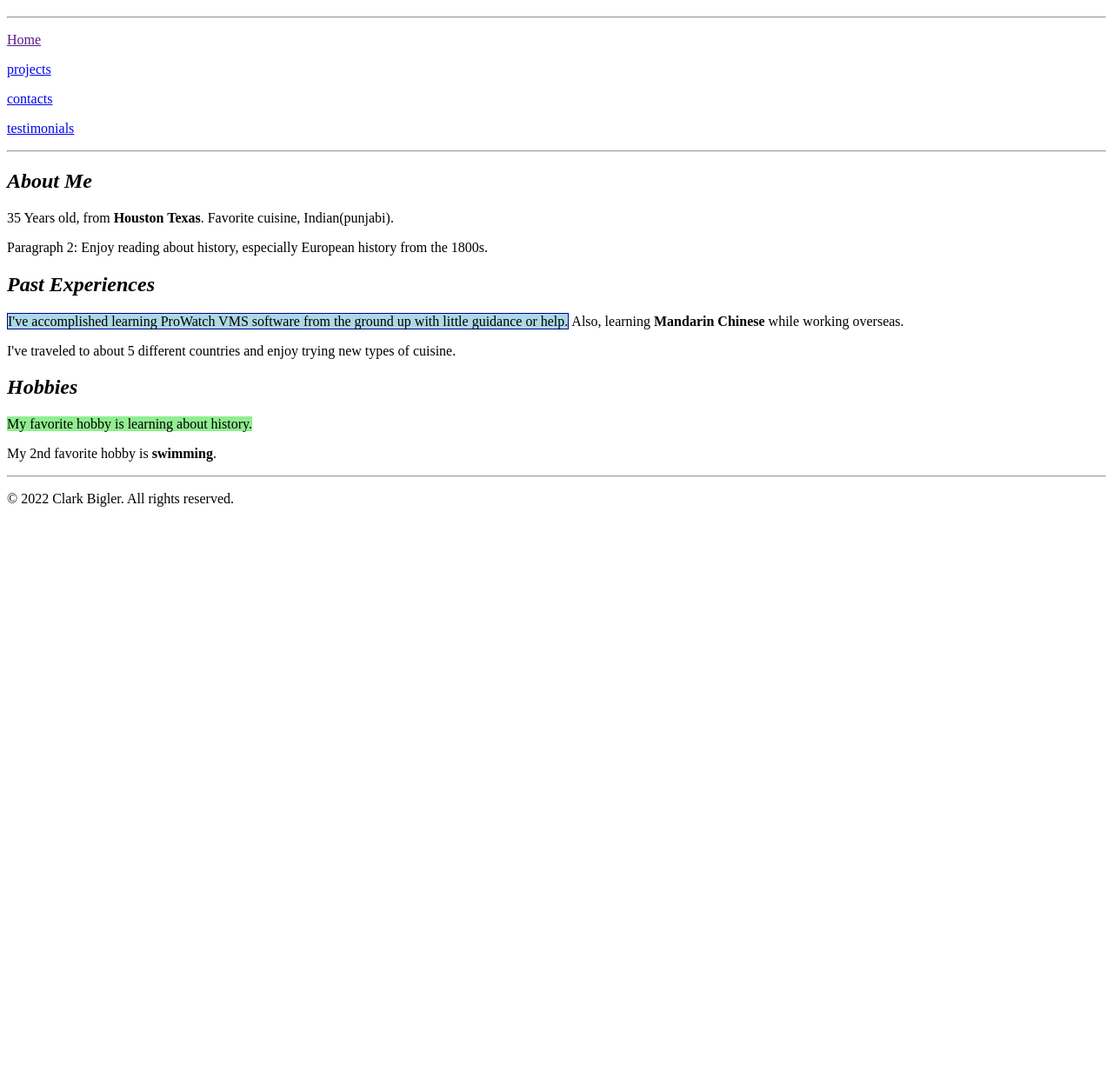
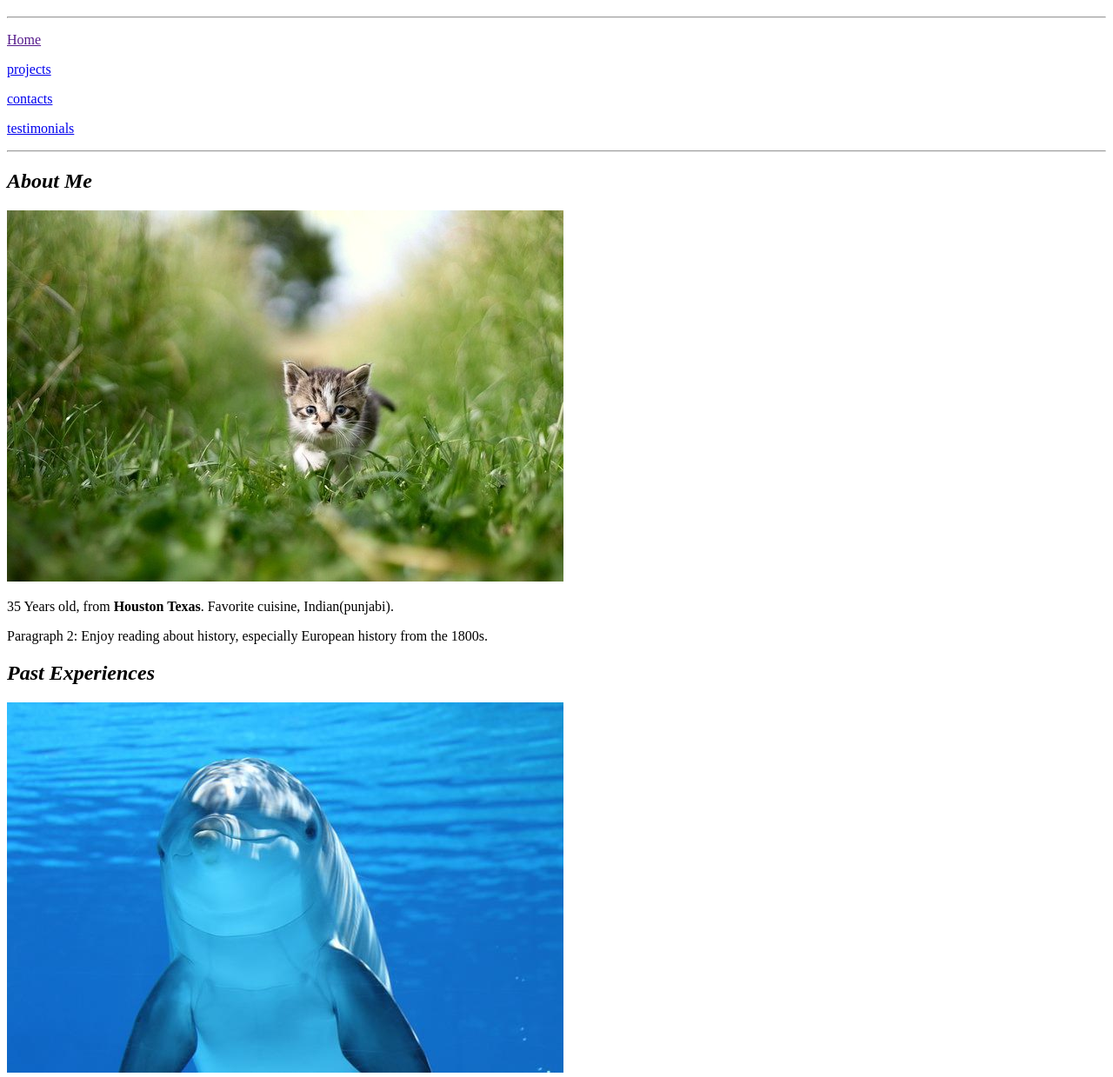
Before and after one commit to normandy757/IntroToWebDev, a plain HTML site: page portfolio/index.html in a window 1280 px wide. Shown: the part 61-1300 px from the top of the page at 87% size. Before the commit the page ends 800 px from the top, so only its background shows below. Drawn offline with Linux system fonts and the light colour scheme.

Commit message:
Version4.0

```diff
--- a/portfolio/index.html
+++ b/portfolio/index.html
@@ -31,12 +31,14 @@ Most recent revision: 6/12/2022 1.0
 
 <article id="about-me">
 <h2><em>About Me</em></h2>
+<img src="images/cat-gfcc9c6515_640.jpg" alt="Portrait of Clark Bigler">
 <p>35 Years old, from <strong>Houston Texas</strong>. Favorite cuisine, Indian(punjabi).</p>
 <p>Paragraph 2: Enjoy reading about history, especially European history from the 1800s.
 </article>
 
 <article id="experiences">
 <h2><em>Past Experiences</em></h2>
+<img src="images/dolphin-gd22e321d3_640.jpg" alt="Portrait of Dolphin">
 <p><span style="background-color: lightblue; border: thin solid darkblue;">I've accomplished learning ProWatch VMS software from the ground up with little guidance or help.</span>
 Also, learning <strong>Mandarin Chinese</strong> while working overseas. </p>
 <p> I've traveled to about 5 different countries and enjoy trying new types of cuisine. </p>
@@ -44,6 +46,7 @@ Also, learning <strong>Mandarin Chinese</strong> while working overseas. </p>
 
 <article id="hobbies">
 <h2><em>Hobbies</em></h2>
+<img src="images/seagull-g6cc20d1b5_640.jpg" alt="Picture of Gulls">
 <p><span style="background-color: lightgreen; border: think solid darkgreen;">My favorite hobby is learning about history.</style></p>
 <p> My 2nd favorite hobby is <strong>swimming</strong>. </p>
 </article>
```
Also changed, not shown: portfolio/images/cat-gfcc9c6515_640.jpg (added), portfolio/images/dolphin-gd22e321d3_640.jpg (added), portfolio/images/seagull-g6cc20d1b5_640.jpg (added).
